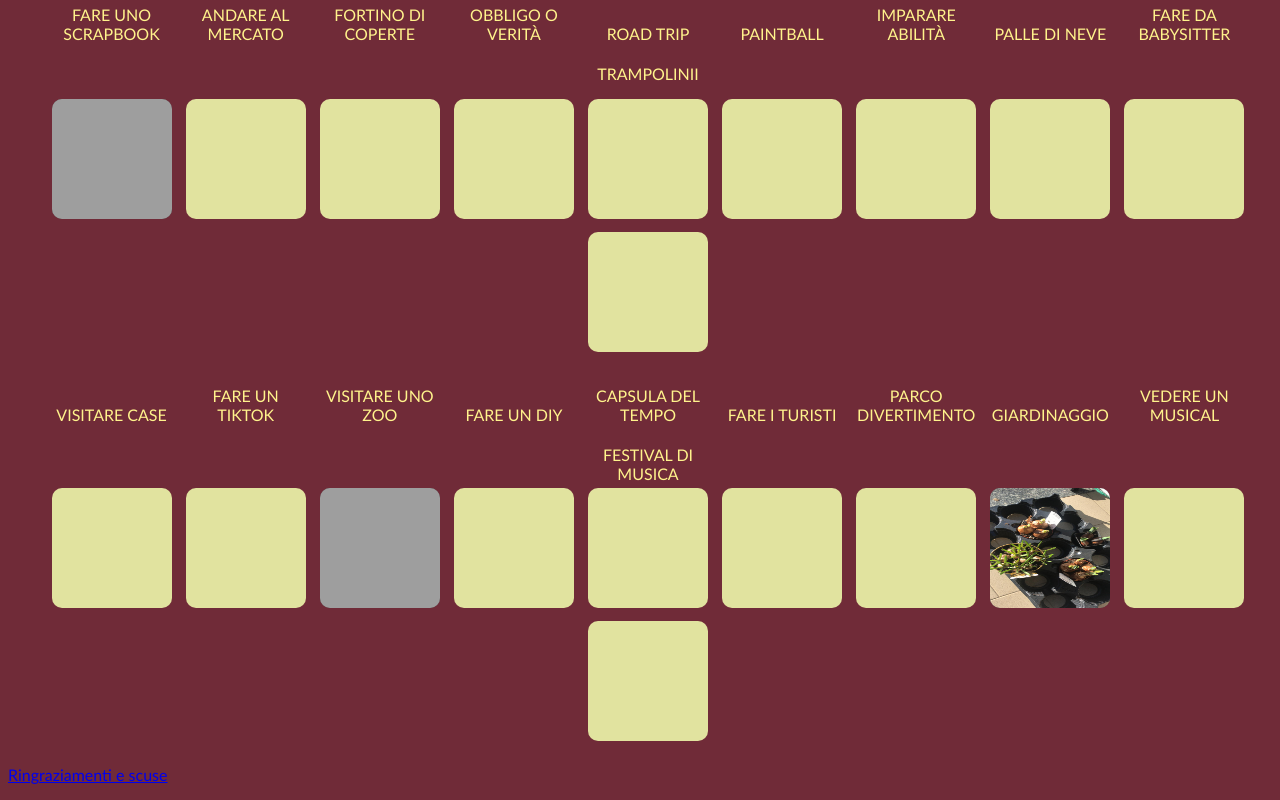
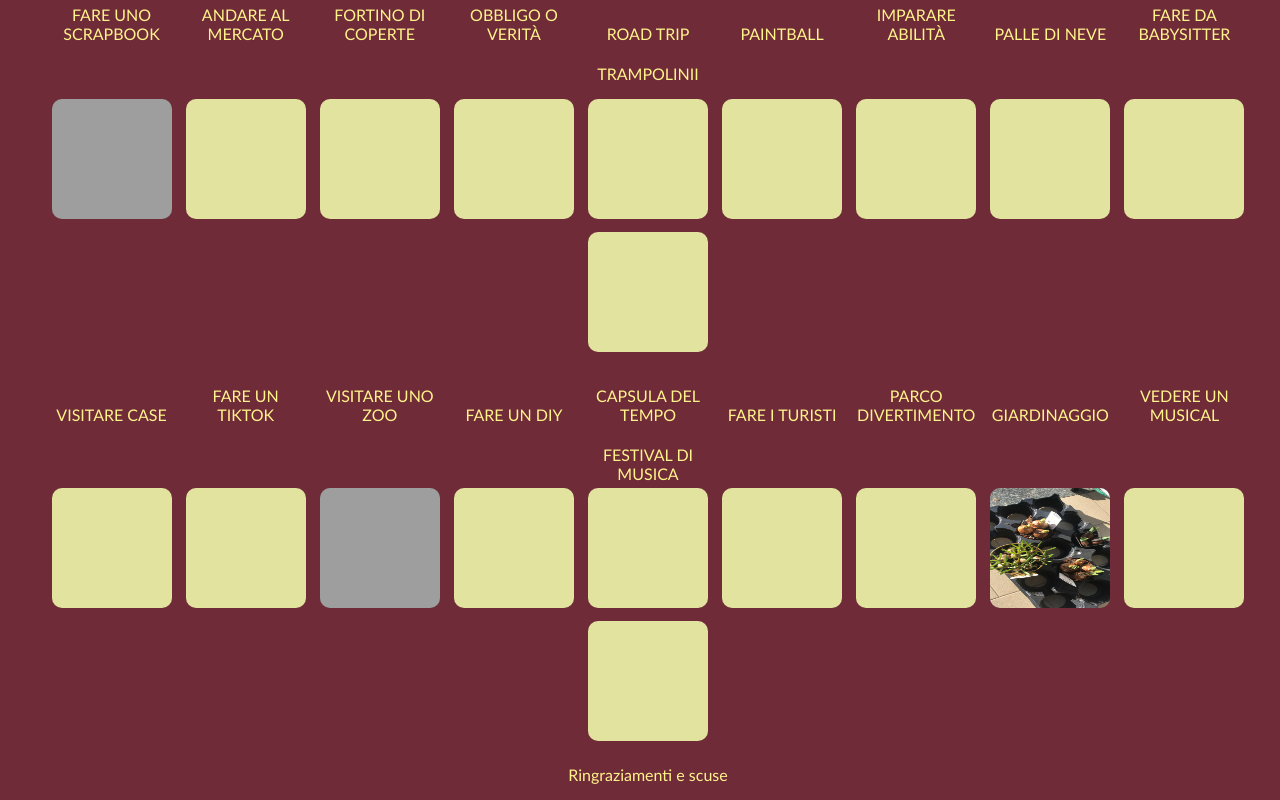
Before and after one commit to creale00/100scodipoti, a plain HTML site: page index.html in a window 1280 px wide. Shown: the part 3567-4367 px from the top of the page. Drawn offline with Linux system fonts and the light colour scheme; grey boxes are pictures that could not be loaded.

Commit message:
Update index.html

```diff
--- a/index.html
+++ b/index.html
@@ -15,6 +15,10 @@ body {
  font-family: 'Trebuchet MS', 'Lucida Sans Unicode', 'Lucida Grande', 'Lucida Sans', Arial, sans-serif;
 }
 
+a {
+  text-decoration: none;
+  color: #FFF38C;
+}
 
 .modal {
   display: none;
@@ -354,7 +358,7 @@ body {
   <div class="square"></div>
 </p>
 
-<p align="left"><a href="ringraziamenti.html">Ringraziamenti e scuse</a></p>
+<p><a href="ringraziamenti.html">Ringraziamenti e scuse</a></p>
 
 <div id="myModal" class="modal">
   <span class="close">&times;</span>
```
